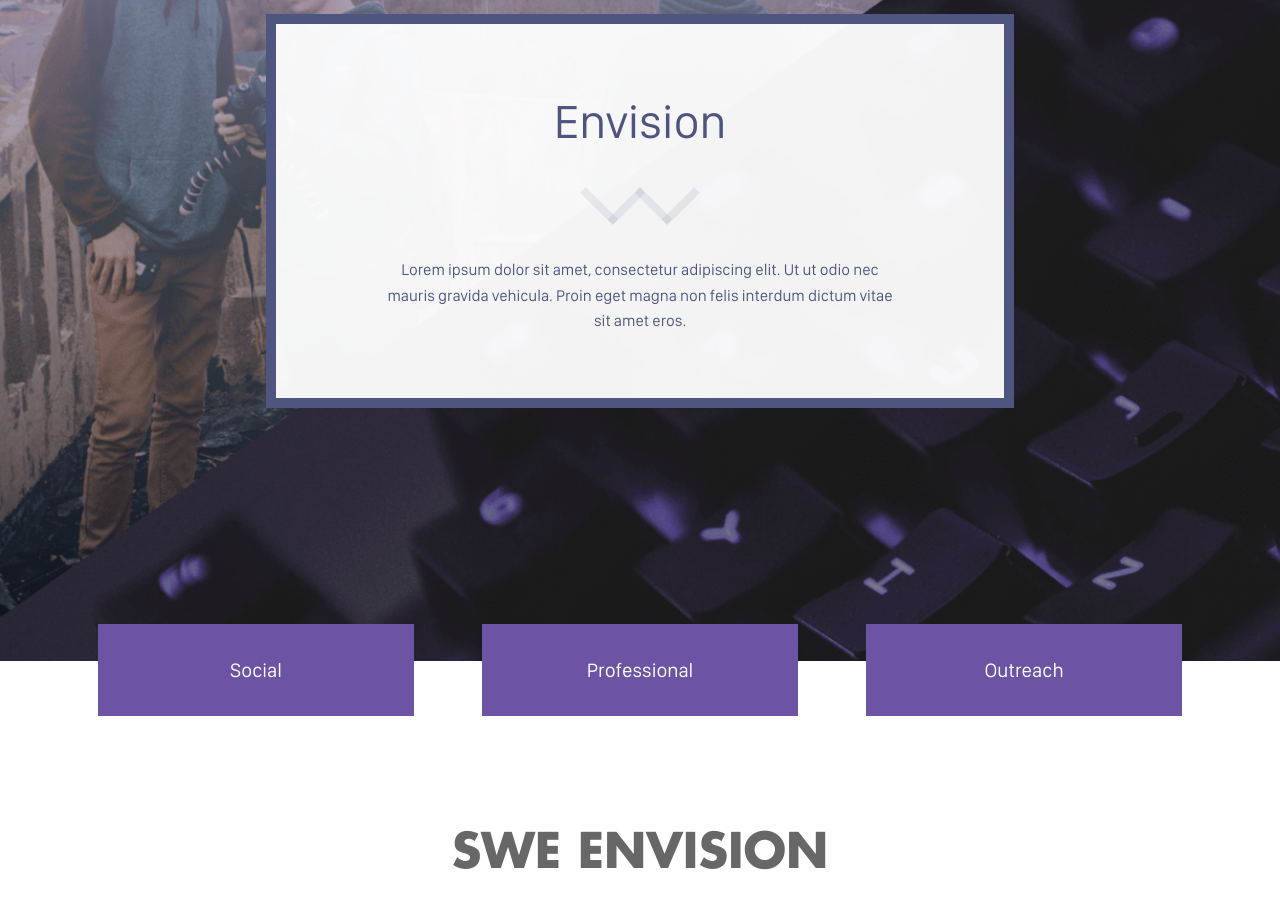
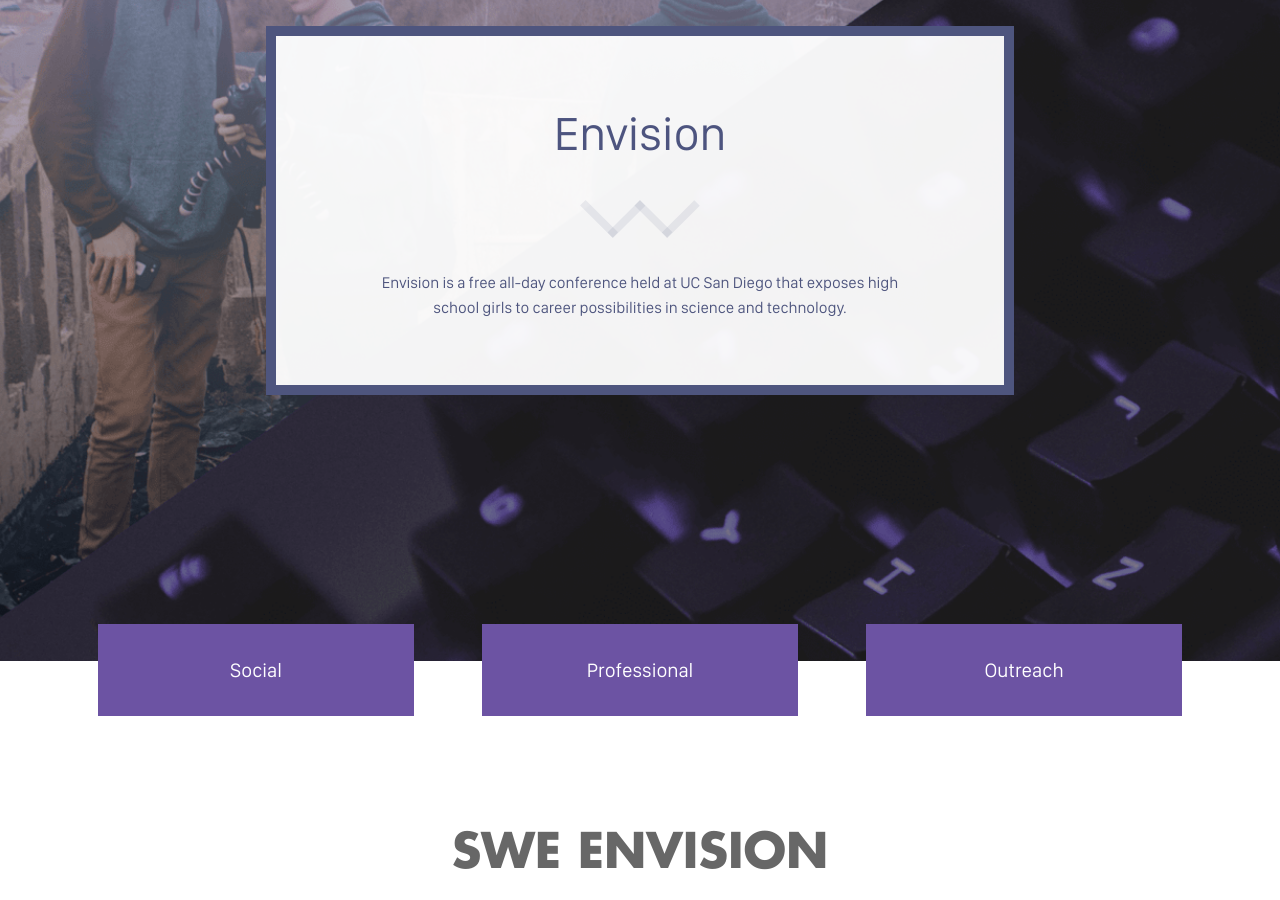
Before and after one commit to sweucsd/swe-website-old, a Jekyll site: the page built from envision.markdown, in a window 1280 px wide and 900 px high, scrolled down 308 px. Built offline with Jekyll 4.4.1, drawn with Linux system fonts in a browser that asks for light colours; comment, search, counter and statistics services are not loaded.

Commit message:
Updated Envision

```diff
--- a/envision.markdown
+++ b/envision.markdown
@@ -2,8 +2,8 @@
 title: Envision
 date: 2017-06-29 22:06:00 Z
 position: 3
-intro: 'Lorem ipsum dolor sit amet, consectetur adipiscing elit. Ut ut odio nec mauris
-  gravida vehicula. Proin eget magna non felis interdum dictum vitae sit amet eros. '
+intro: Envision is a free all-day conference held at UC San Diego that exposes high
+  school girls to career possibilities in science and technology.
 subtitle: SWE Envision
 events:
 - image: "/uploads/meal.png"
```
